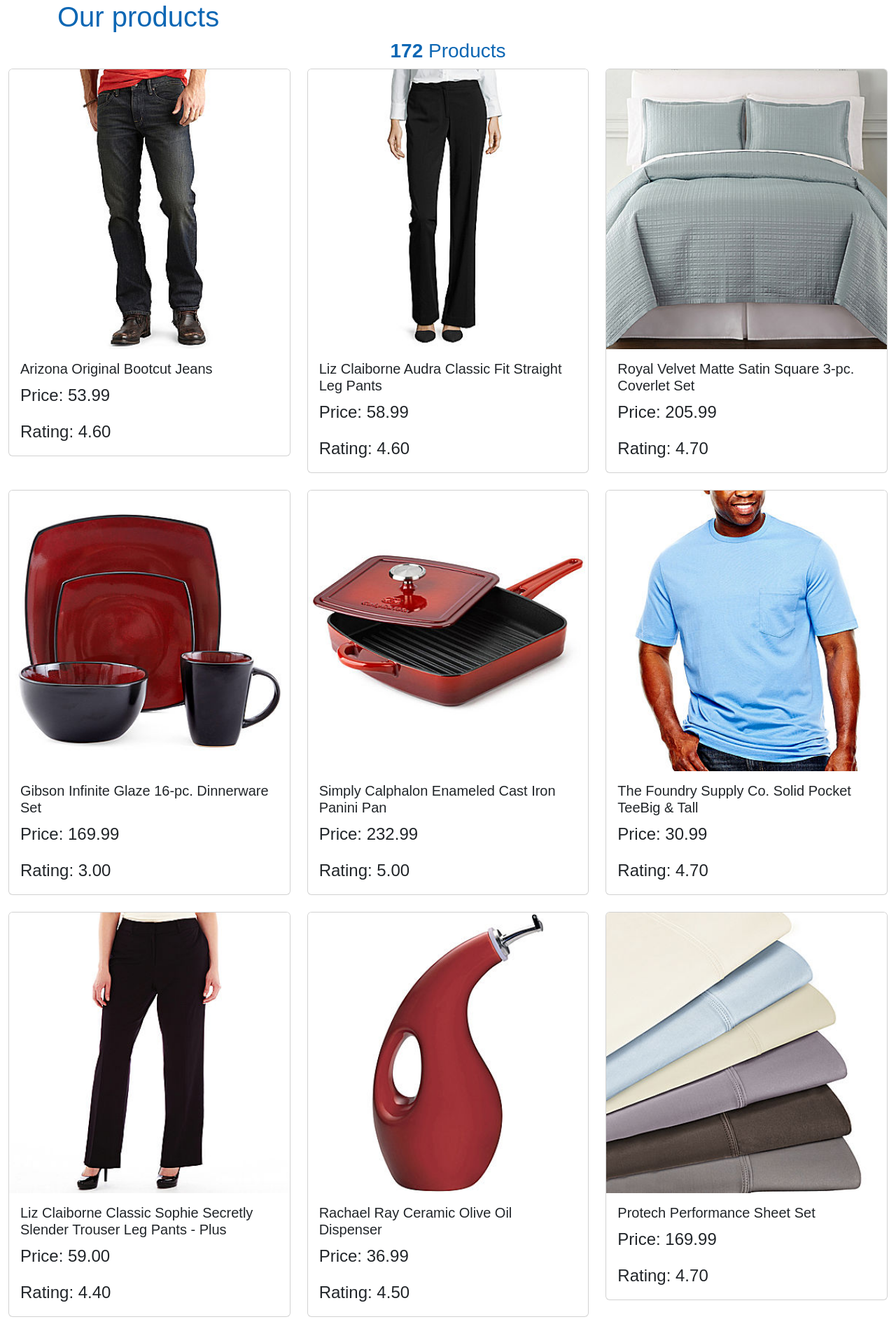
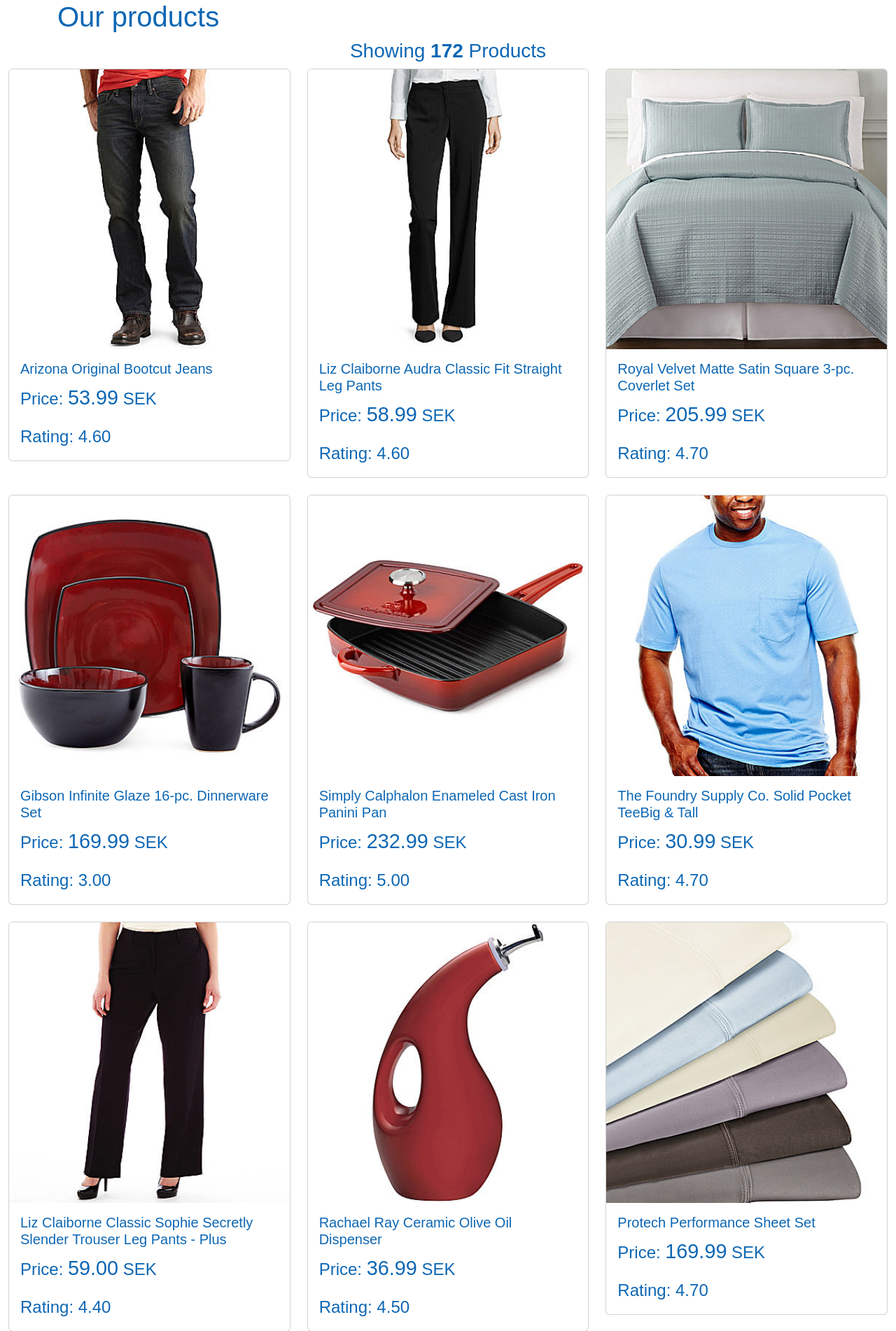
Before and after one commit to CamillaTH/portfolio-5, a Django app: page /products/ in a window 1280 px wide. Shown: the part 106-2008 px from the top of the page at 70% size. Run offline with Django 3.2, Linux system fonts and the light colour scheme; data comes from the database, SQL or seed files in the repository; some libraries are stand-ins or nearby versions; some web fonts are replaced.

Commit message:
added style fixes to product cards

```diff
--- a/products/templates/products/products.html
+++ b/products/templates/products/products.html
@@ -17,7 +17,7 @@
         <div class="row">
             <div class="col text-center">
                 <!-- Shows the total amount of products on the store--->
-                <h3><strong>{{ products.count }}</strong> Products</h3>
+                <h3>Showing <span class="bold">{{ products.count }}</span> Products</h3>
             </div>
         </div>
         <!-- renders all the product cards with information about every product --->
@@ -32,7 +32,7 @@
                         {% endif %}
                         <div class="card-body">
                             <h5 class="card-title">{{ product.name }}</h5>
-                            <p class="card-text">Price: {{ product.price }}</p>
+                            <p class="card-text card-price">Price: <span class="price">{{ product.price }}</span> SEK</p>
                             {% if product.rating %}
                                 <p class="card-text">Rating: {{ product.rating }}</p>
                             {% else %}
--- a/static/css/style.css
+++ b/static/css/style.css
@@ -11,6 +11,10 @@ body {
 
 a {
     text-decoration: none;
+}
+.bold
+{
+    font-weight: bold;
 }
 
 /* Navbar */
@@ -37,3 +41,11 @@ a {
     z-index: -1;
     position: fixed;
 }
+
+.card {
+    color:#0d67b4;
+}
+
+.card-price .price{
+    font-size: 1.8rem;
+}
```
